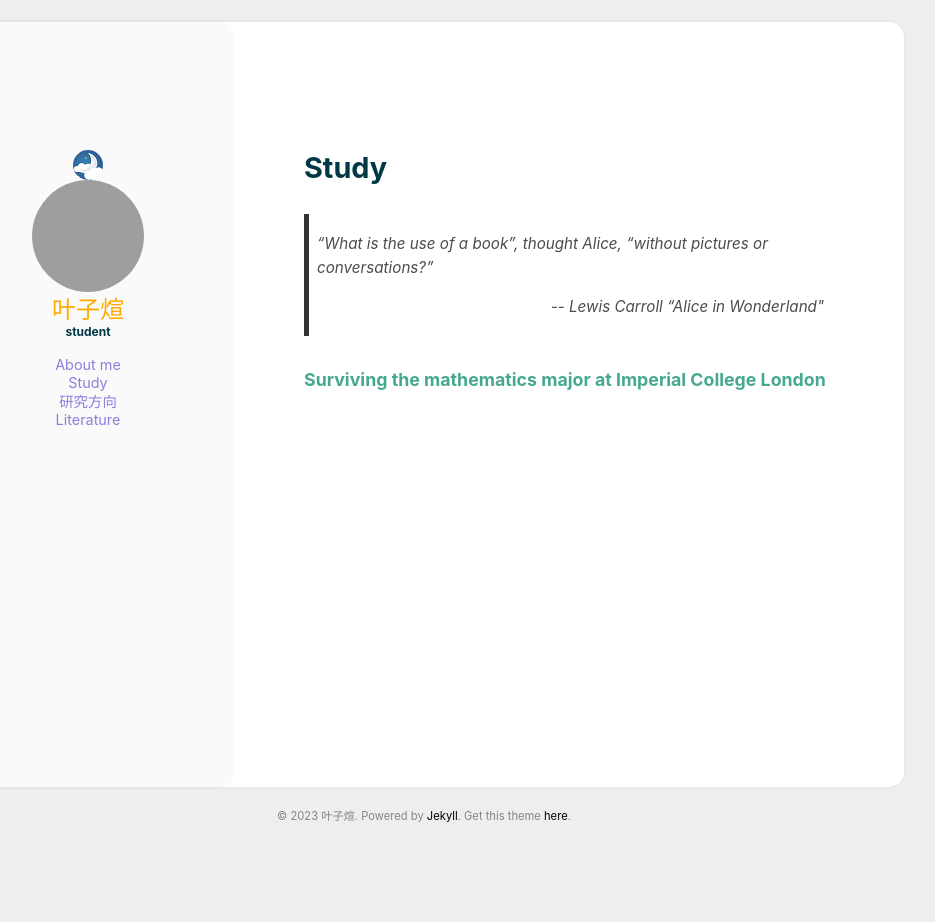
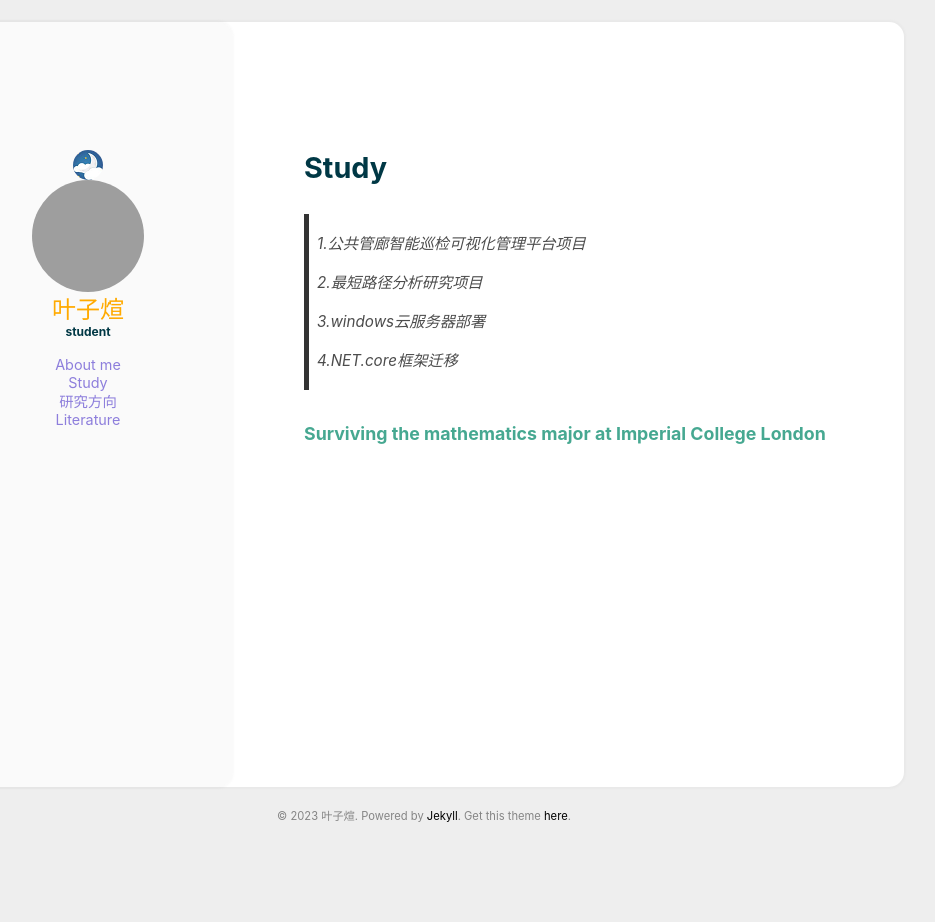
Before and after one commit to yeyeeeI/yeyeI.github.io, a Jekyll site: the page built from _additional_pages/Study.md, in a window 1280 px wide. Shown: the whole page, without its empty margins (216-1151 px from the left). Built offline with Jekyll 4.4.1, drawn with Linux system fonts in a browser that asks for light colours; grey boxes are pictures that could not be loaded.

Commit message:
Update Study.md

```diff
--- a/_additional_pages/Study.md
+++ b/_additional_pages/Study.md
@@ -3,9 +3,13 @@ title: Study
 layout: simple
 order: 2
 ---
->*"What is the use of a book", thought Alice, "without pictures or conversations?"*
+>*1.公共管廊智能巡检可视化管理平台项目*
 >
-><p align="right">-- Lewis Carroll “Alice in Wonderland"</p>
+>*2.最短路径分析研究项目*
+>
+>*3.windows云服务器部署*
+>
+>*4.NET.core框架迁移*
 
 
 ### [Surviving the mathematics major at Imperial College London](/study/Imperial_mathematics/Imperial_mathematics)
```
